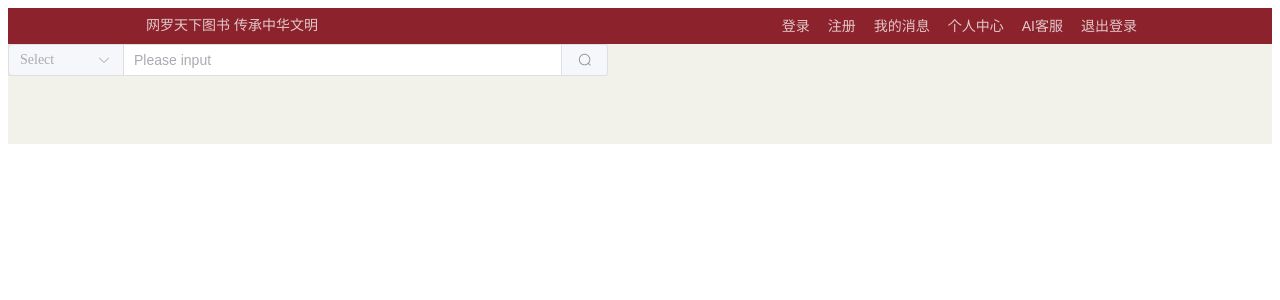
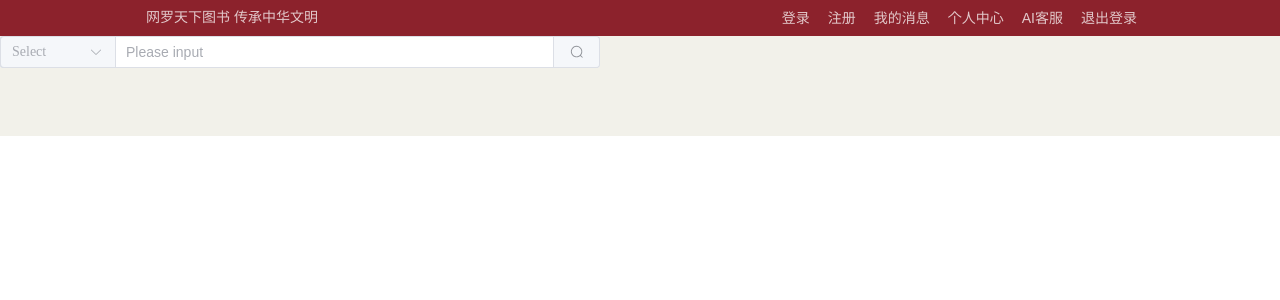
Before and after one commit to Kettkk/hdu-bookhub, a Vue app in the folder client/bookhubclient/: page / in a window 1280 px wide. Shown: the top 300 px of the page. Built offline with nearby package versions, Linux system fonts and the light colour scheme.

Commit message:
index.html-style

```diff
--- a/client/bookhubclient/index.html
+++ b/client/bookhubclient/index.html
@@ -6,6 +6,11 @@
     <meta name="viewport" content="width=device-width, initial-scale=1.0">
     <title>Vite App</title>
   </head>
+  <style>
+    body{
+      margin: 0;
+    }
+  </style>
   <body>
     <div id="app"></div>
     <script type="module" src="/src/main.js"></script>
--- a/client/bookhubclient/src/App.vue
+++ b/client/bookhubclient/src/App.vue
@@ -7,7 +7,5 @@
 </template>
 
 <style scoped>
-body{
-  margin: 0;
-}
+
 </style>
--- a/client/bookhubclient/src/components/homeViewComoponents/navHeader.vue
+++ b/client/bookhubclient/src/components/homeViewComoponents/navHeader.vue
@@ -66,7 +66,4 @@ const go2YourProfile = () => {
         font-size: 0;
         line-height: 36px;
     }
-  .headerBtn{
-
-  }
 </style>
```
